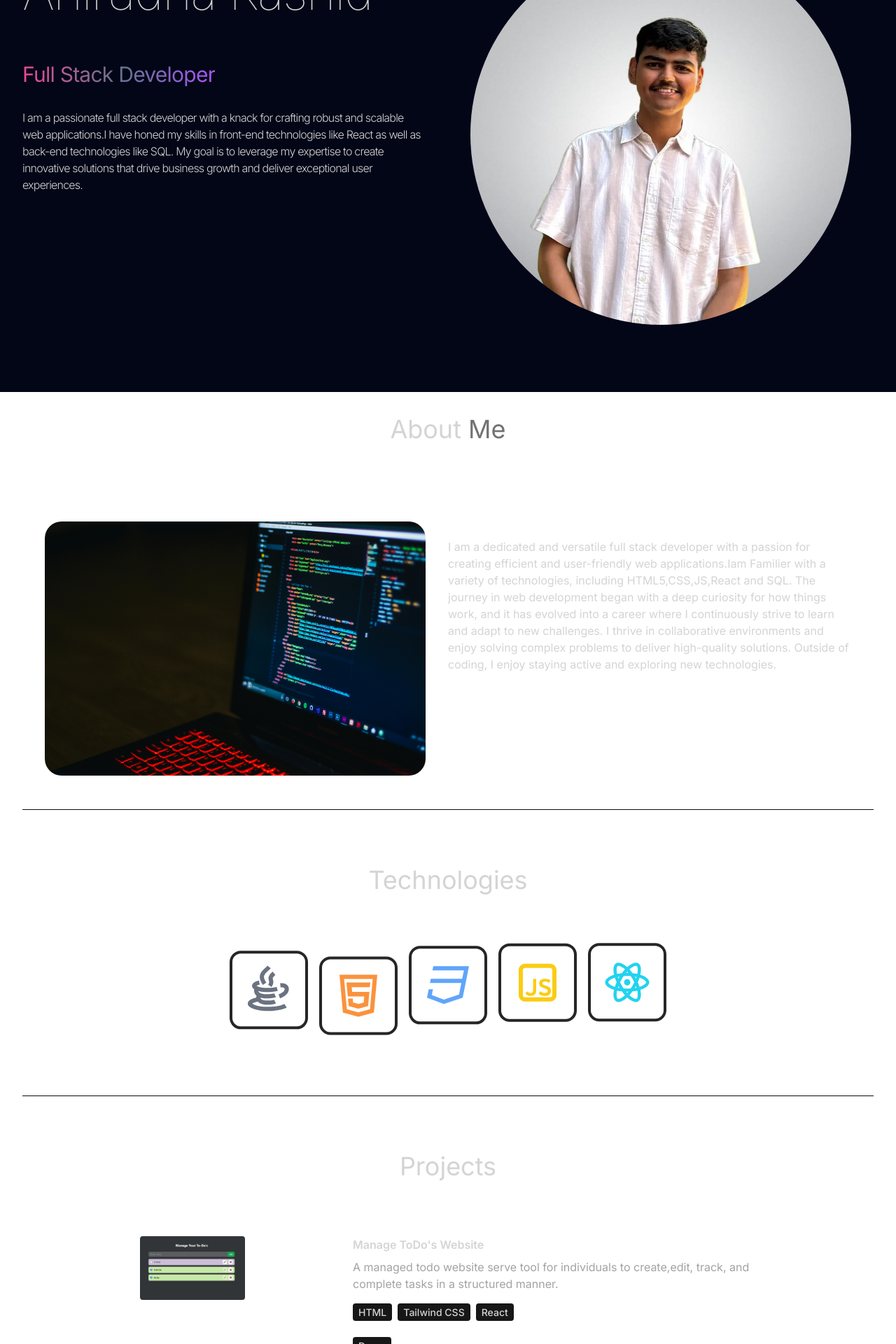
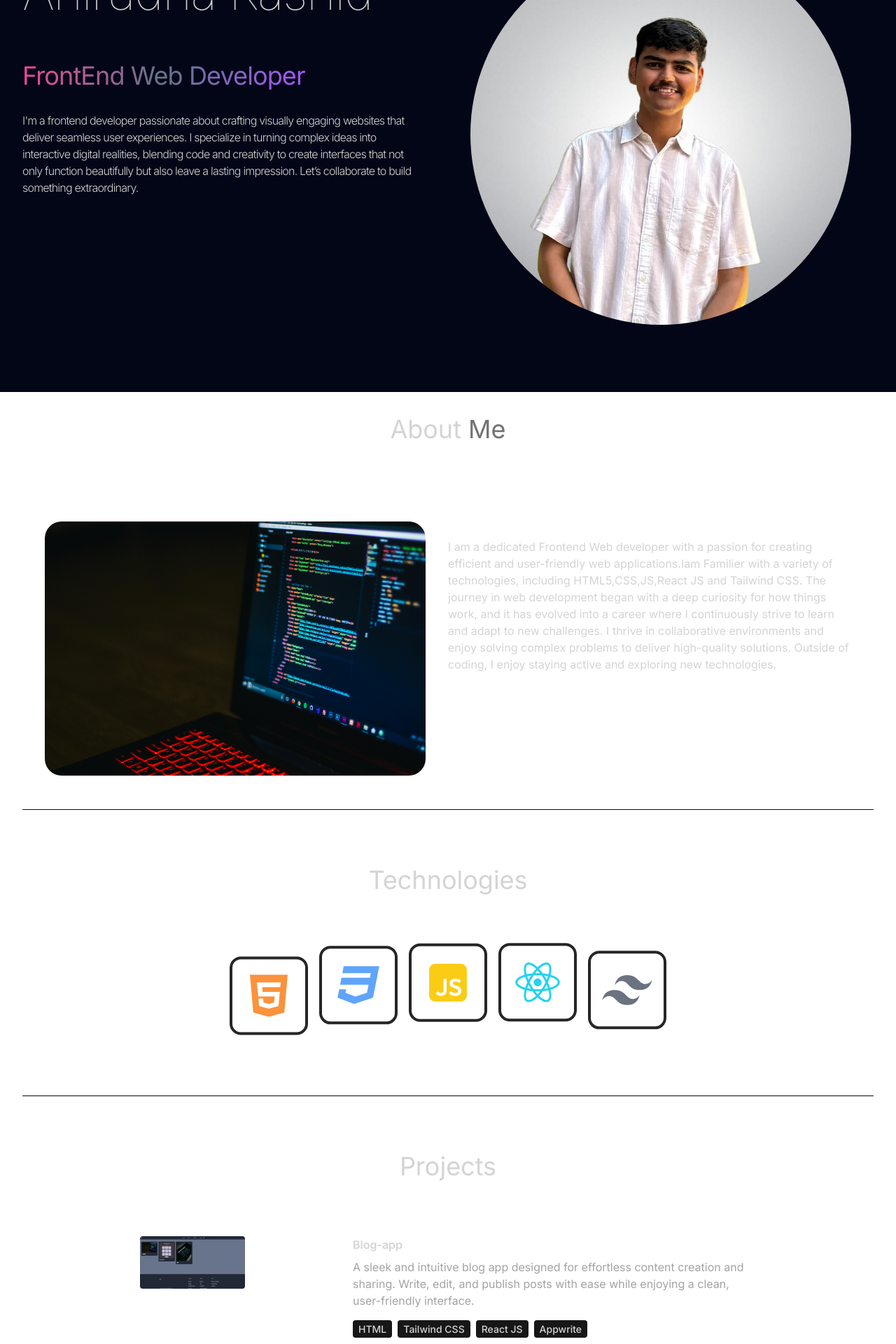
Before and after one commit to Anirudhakashid/Anirudha-Portfolio, a React (Vite) app: page / in a window 1280 px wide. Shown: the part 240-2160 px from the top of the page at 70% size. Built offline with nearby package versions, Linux system fonts and the light colour scheme.

Commit message:
Update Info

```diff
--- a/src/Components/Contact.jsx
+++ b/src/Components/Contact.jsx
@@ -1,5 +1,6 @@
 import { CONTACT } from "../constants";
 import { motion } from "framer-motion";
+import { CiMail } from "react-icons/ci";
 
 function Contact() {
   return (
--- a/src/Components/Hero.jsx
+++ b/src/Components/Hero.jsx
@@ -26,9 +26,9 @@ function Hero() {
               variants={container(0.5)}
               initial="hidden"
               animate="visible"
-              className=" bg-gradient-to-r from-pink-500 via-slate-500 to-purple-500 bg-clip-text text-3xl tracking-tight text-transparent"
+              className=" bg-gradient-to-r from-pink-500 via-slate-500 to-purple-500 bg-clip-text text-4xl tracking-tight text-transparent"
             >
-              Full Stack Developer
+              FrontEnd Web Developer
             </motion.span>
             <motion.p
               variants={container(1)}
--- a/src/Components/Navbar.jsx
+++ b/src/Components/Navbar.jsx
@@ -14,7 +14,7 @@ const Navbar = () => {
   };
 
   const OpenLinkedin = () => {
-    const Link = "";
+    const Link = "https://www.linkedin.com/in/anirudha-kashid";
     window.open(Link, "_blank");
   };
 
--- a/src/Components/Technologies.jsx
+++ b/src/Components/Technologies.jsx
@@ -1,9 +1,10 @@
 import {
-  RiReactjsLine,
-  RiHtml5Line,
-  RiCss3Line,
-  RiJavascriptLine,
+  RiReactjsFill,
+  RiHtml5Fill,
+  RiCss3Fill,
+  RiJavascriptFill,
   RiJavaLine,
+  RiTailwindCssFill,
 } from "react-icons/ri";
 import { motion } from "framer-motion";
 
@@ -38,20 +39,12 @@ function Technologies() {
         className="flex flex-wrap items-center justify-center gap-4"
       >
         <motion.div
-          variants={iconVariants(2.5)}
-          initial="initial"
-          animate="animate"
-          className="rounded-2xl border-4 border-neutral-800 p-4"
-        >
-          <RiJavaLine className="text-7xl text-gray-500" />
-        </motion.div>
-        <motion.div
           variants={iconVariants(3)}
           initial="initial"
           animate="animate"
           className="rounded-2xl border-4 border-neutral-800 p-4"
         >
-          <RiHtml5Line className="text-7xl text-orange-400" />
+          <RiHtml5Fill className="text-7xl text-orange-400" />
         </motion.div>
         <motion.div
           variants={iconVariants(5)}
@@ -59,7 +52,7 @@ function Technologies() {
           animate="animate"
           className="rounded-2xl border-4 border-neutral-800 p-4"
         >
-          <RiCss3Line className="text-7xl text-blue-400" />
+          <RiCss3Fill className="text-7xl text-blue-400" />
         </motion.div>
         <motion.div
           variants={iconVariants(2)}
@@ -67,7 +60,7 @@ function Technologies() {
           animate="animate"
           className="rounded-2xl border-4 border-neutral-800 p-4"
         >
-          <RiJavascriptLine className="text-7xl text-yellow-400" />
+          <RiJavascriptFill className="text-7xl text-yellow-400" />
         </motion.div>
         <motion.div
           variants={iconVariants(6)}
@@ -75,7 +68,15 @@ function Technologies() {
           animate="animate"
           className="rounded-2xl border-4 border-neutral-800 p-4"
         >
-          <RiReactjsLine className="text-7xl text-cyan-400" />
+          <RiReactjsFill className="text-7xl text-cyan-400" />
+        </motion.div>
+        <motion.div
+          variants={iconVariants(2.5)}
+          initial="initial"
+          animate="animate"
+          className="rounded-2xl border-4 border-neutral-800 p-4"
+        >
+          <RiTailwindCssFill className="text-7xl text-gray-500" />
         </motion.div>
       </motion.div>
     </div>
--- a/src/constants/index.js
+++ b/src/constants/index.js
@@ -1,9 +1,11 @@
 import project1 from "../assets/projects/projeect 1.png";
 import project2 from "../assets/projects/Project 2.png";
+import project3 from "../assets/projects/project 3.png";
 
-export const HERO_CONTENT = `I am a passionate full stack developer with a knack for crafting robust and scalable web applications.I have honed my skills in front-end technologies like React as well as back-end technologies like  SQL. My goal is to leverage my expertise to create innovative solutions that drive business growth and deliver exceptional user experiences.`;
 
-export const ABOUT_TEXT = `I am a dedicated and versatile full stack developer with a passion for creating efficient and user-friendly web applications.Iam Familier with a variety of technologies, including HTML5,CSS,JS,React and SQL. The journey in web development began with a deep curiosity for how things work, and it has evolved into a career where I continuously strive to learn and adapt to new challenges. I thrive in collaborative environments and enjoy solving complex problems to deliver high-quality solutions. Outside of coding, I enjoy staying active and exploring new technologies.`;
+export const HERO_CONTENT = `I'm a frontend developer passionate about crafting visually engaging websites that deliver seamless user experiences. I specialize in turning complex ideas into interactive digital realities, blending code and creativity to create interfaces that not only function beautifully but also leave a lasting impression. Let’s collaborate to build something extraordinary.`;
+
+export const ABOUT_TEXT = `I am a dedicated Frontend Web developer with a passion for creating efficient and user-friendly web applications.Iam Familier with a variety of technologies, including HTML5,CSS,JS,React JS and Tailwind CSS. The journey in web development began with a deep curiosity for how things work, and it has evolved into a career where I continuously strive to learn and adapt to new challenges. I thrive in collaborative environments and enjoy solving complex problems to deliver high-quality solutions. Outside of coding, I enjoy staying active and exploring new technologies.`;
 
 // export const EXPERIENCES = [
 //   {
@@ -44,11 +46,19 @@ const EXPERIENCES = [
 
 export const PROJECTS = [
   {
+    title: "Blog-app",
+    image: project3,
+    description:
+      "A sleek and intuitive blog app designed for effortless content creation and sharing. Write, edit, and publish posts with ease while enjoying a clean, user-friendly interface.",
+    technologies: ["HTML", "Tailwind CSS", "React JS", "Appwrite"],
+    link: "https://bloga-app.netlify.app",
+  },
+  {
     title: "Manage ToDo's Website",
     image: project1,
     description:
       "A managed todo website serve tool for individuals to create,edit, track, and complete tasks in a structured manner. ",
-    technologies: ["HTML", "Tailwind CSS", "React"],
+    technologies: ["HTML", "Tailwind CSS", "React JS"],
     link: "https://manaage-todos.netlify.app",
   },
   {
@@ -63,6 +73,6 @@ export const PROJECTS = [
 
 export const CONTACT = {
   address: "Mumbai,Maharashtra",
-  phoneNo: "+91-12456789",
-  email: "anirudhakashid2004@gmail.com",
+  // phoneNo: "+91-9004000953",
+  email: "kashidanirudha@gmail.com",
 };
```
Also changed, not shown: src/assets/projects/project 3.png (added).
